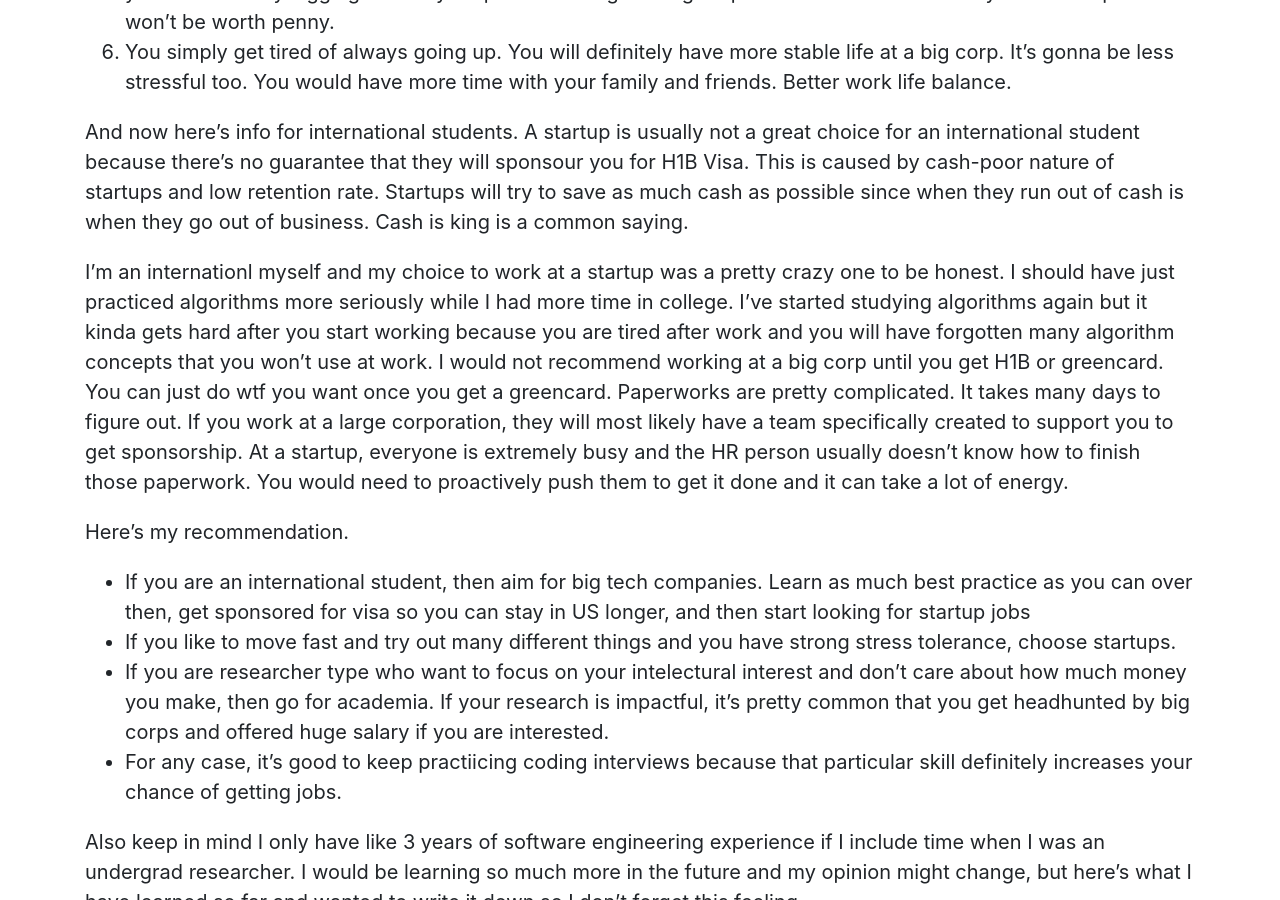
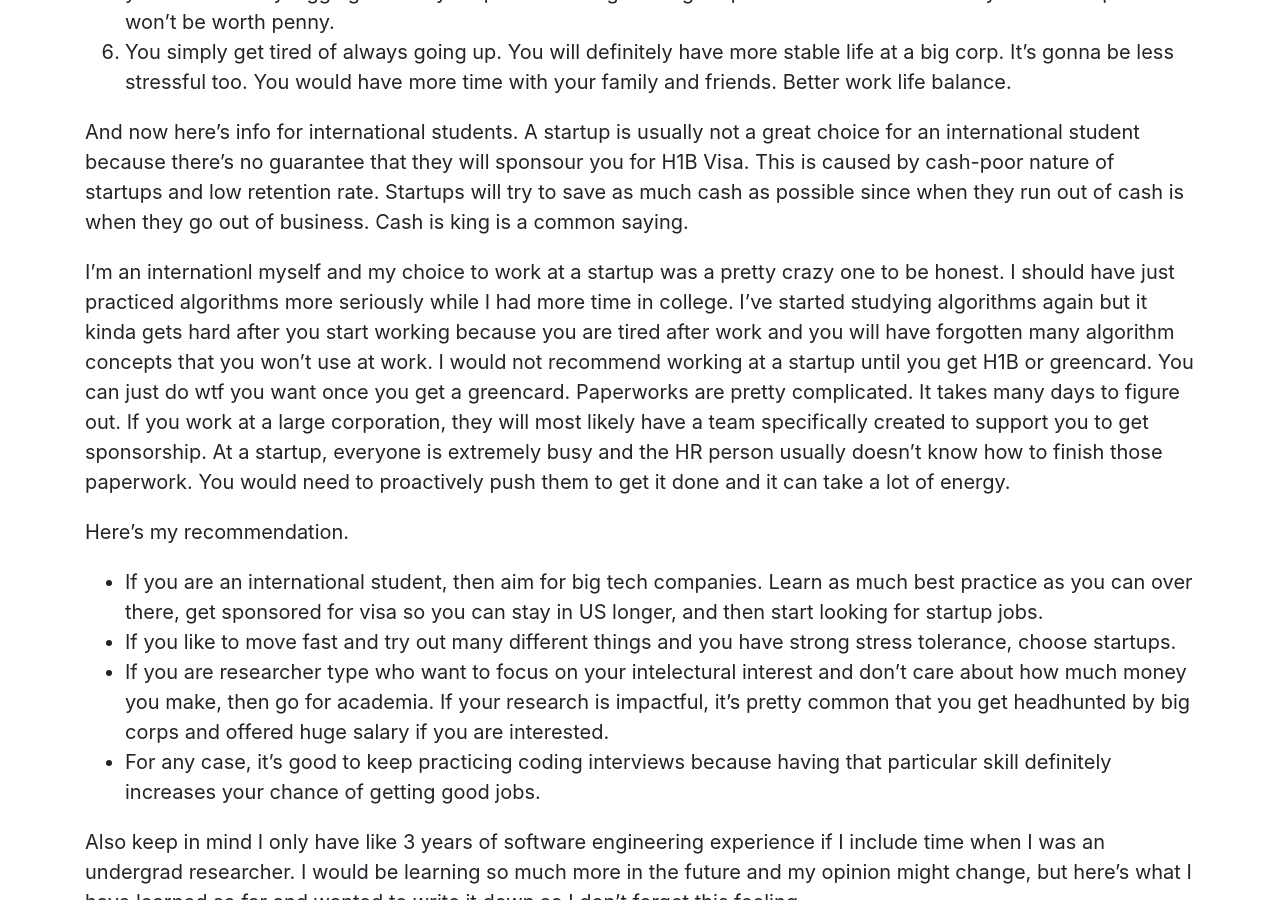
Before and after one commit to takasoft/takasoft.github.io, a Jekyll site: the page built from _posts/2020-12-08-difference-startup-big-corp-academia.md, in a window 1280 px wide and 900 px high, scrolled down 2833 px. Built offline with Jekyll 4.4.1, drawn with Linux system fonts in a browser that asks for light colours.

Commit message:
update post

```diff
--- a/_posts/2020-12-08-difference-startup-big-corp-academia.md
+++ b/_posts/2020-12-08-difference-startup-big-corp-academia.md
@@ -38,13 +38,13 @@ Another difference is movement of ppl. At a startup, it's normal for you to keep
 
 And now here's info for international students.  A startup is usually not a great choice for an international student because there's no guarantee that they will sponsour you for H1B Visa. This is caused by cash-poor nature of startups and low retention rate. Startups will try to save as much cash as possible since when they run out of cash is when they go out of business. Cash is king is a common saying.
 
-I'm an internationl myself and my choice to work at a startup was a pretty crazy one to be honest. I should have just practiced algorithms more seriously while I had more time in college. I've started studying algorithms again but it kinda gets hard after you start working because you are tired after work and you will have forgotten many algorithm concepts that you won't use at work. I would not recommend working at a big corp until you get H1B or greencard. You can just do wtf you want once you get a greencard.  Paperworks are pretty complicated. It takes many days to figure out. If you work at a large corporation, they will most likely have a team specifically created to support you to get sponsorship. At a startup, everyone is extremely busy and the HR person usually doesn't know how to finish those paperwork. You would need to proactively push them to get it done and it can take a lot of energy.
+I'm an internationl myself and my choice to work at a startup was a pretty crazy one to be honest. I should have just practiced algorithms more seriously while I had more time in college. I've started studying algorithms again but it kinda gets hard after you start working because you are tired after work and you will have forgotten many algorithm concepts that you won't use at work. I would not recommend working at a startup until you get H1B or greencard. You can just do wtf you want once you get a greencard.  Paperworks are pretty complicated. It takes many days to figure out. If you work at a large corporation, they will most likely have a team specifically created to support you to get sponsorship. At a startup, everyone is extremely busy and the HR person usually doesn't know how to finish those paperwork. You would need to proactively push them to get it done and it can take a lot of energy.
 
 Here's my recommendation.
 
-- If you are an international student, then aim for big tech companies. Learn as much best practice as you can over then, get sponsored for visa so you can stay in US longer, and then start looking for startup jobs
+- If you are an international student, then aim for big tech companies. Learn as much best practice as you can over there, get sponsored for visa so you can stay in US longer, and then start looking for startup jobs.
 - If you like to move fast and try out many different things and you have strong stress tolerance, choose startups.
 - If you are researcher type who want to focus on your intelectural interest and don't care about how much money you make, then go for academia. If your research is impactful, it's pretty common that you get headhunted by big corps and offered huge salary if you are interested.
-- For any case, it's good to keep practiicing coding interviews because that particular skill definitely increases your chance of getting jobs.
+- For any case, it's good to keep practicing coding interviews because having that particular skill definitely increases your chance of getting good jobs.
 
 Also keep in mind I only have like 3 years of software engineering experience if I include time when I was an undergrad researcher. I would be learning so much more in the future and my opinion might change, but here's what I have learned so far and wanted to write it down so I don't forget this feeling.
```
